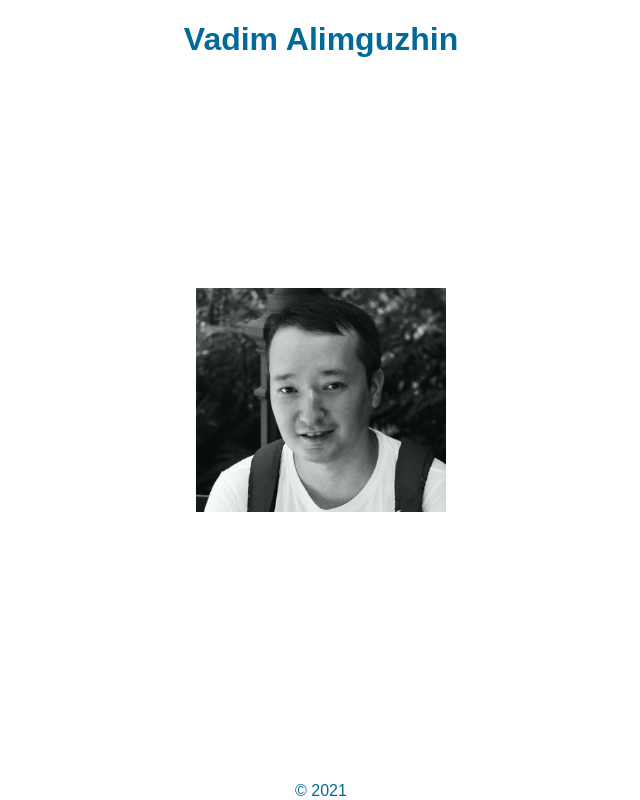
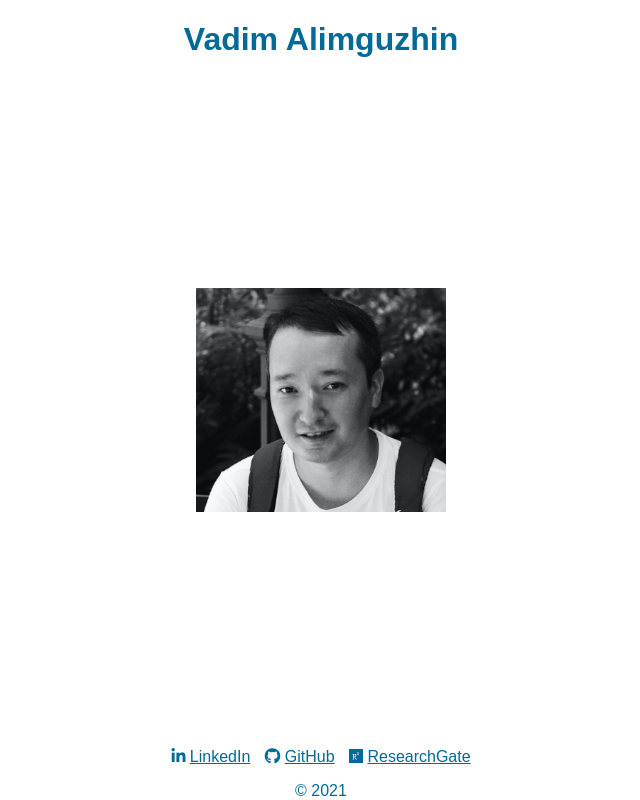
Before and after one commit to darth/darth.github.io, a plain HTML site: page index.html in a window 1280 px wide. Shown: the whole page, without its empty margins (319-959 px from the left). Drawn offline with Linux system fonts and the light colour scheme.

Commit message:
Add social links.

```diff
--- a/css/main.css
+++ b/css/main.css
@@ -15,13 +15,15 @@ main {
 }
 
 header, footer {
-  height: 7vh;
+  height: 10vh;
   display: flex;
   justify-content: center;
 }
 
 footer {
-  align-items: flex-end;
+  flex-direction: column;
+  justify-content: flex-end;
+  align-items: center;
 }
 
 #logo {
@@ -29,3 +31,18 @@ footer {
   justify-content: center;
   align-items: center;
 }
+
+a {
+  color: #026A98;
+}
+
+footer>ul {
+  list-style: none;
+  margin-left: 0;
+  padding-left: 0;
+}
+
+footer>ul>li {
+  display: inline;
+  margin: 5px;
+}
--- a/index.html
+++ b/index.html
@@ -6,6 +6,10 @@
     <meta name="viewport" content="width=device-width, initial-scale=1" />
     <link rel="stylesheet" href="css/main.css" />
     <link rel=icon href=/favicon.png>
+    <script
+      src="https://kit.fontawesome.com/4602e66498.js"
+      crossorigin="anonymous"
+    ></script>
   </head>
   <body>
     <header>
@@ -16,6 +20,24 @@
         <img src="img/photo.jpg" alt="photo" width="250" />
       </div>
     </main>
-    <footer>&copy; 2021</footer>
+    <footer>
+      <ul>
+        <li>
+          <span class="fab fa-linkedin-in"></span>
+          <a href="https://www.linkedin.com/in/vadim-alimguzhin/">LinkedIn</a>
+        </li>
+        <li>
+          <span class="fab fa-github"></span>
+          <a href="https://github.com/darth/">GitHub</a>
+        </li>
+        <li>
+          <span class="fab fa-researchgate"></span>
+          <a href="https://researchgate.net/profile/vadim-alimguzhin/">
+            ResearchGate
+          </a>
+        </li>
+      </ul>
+      <span>&copy; 2021</span>
+    </footer>
   </body>
 </html>
```
